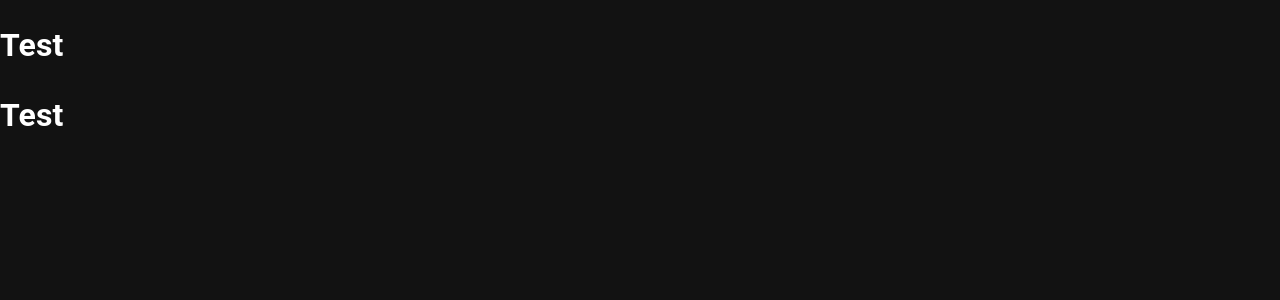
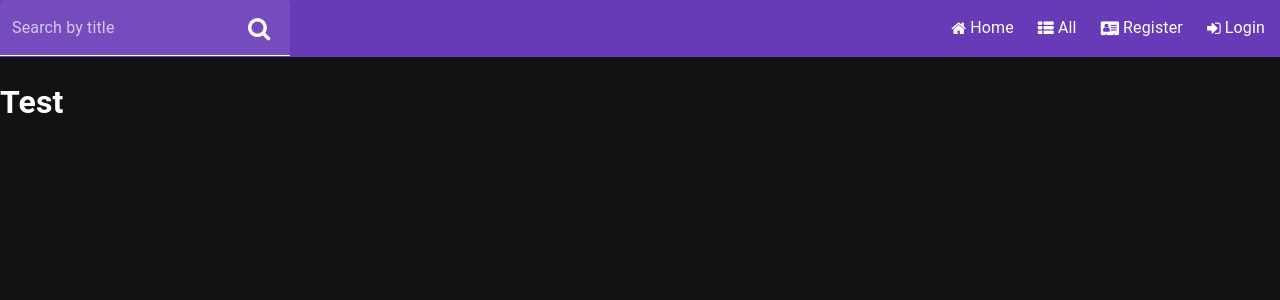
Before and after one commit to RyotaMitaraiWeb/ecommerce-client, a React (Create React App) app: page / in a window 1280 px wide. Shown: the top 300 px of the page. Built offline with nearby package versions, Linux system fonts and the light colour scheme.

Commit message:
restructure basic layout to properly display the router outlet

```diff
--- a/src/index.tsx
+++ b/src/index.tsx
@@ -14,7 +14,6 @@ const root = createRoot(container);
 root.render(
     <React.StrictMode>
         <Provider store={store}>
-            <RouterProvider router={router} />
             <App />
         </Provider>
     </React.StrictMode>
--- a/src/router.tsx
+++ b/src/router.tsx
@@ -1,13 +1,29 @@
-import { createBrowserRouter } from 'react-router-dom';
+import { createBrowserRouter, Outlet } from 'react-router-dom';
+import { Header } from './components/Header/Header';
 import { Home } from './components/Home/Home';
+
+export default function Layout() {
+    return (
+        <>
+            <Header />
+            <Outlet />
+        </>
+    )
+}
 
 export const router = createBrowserRouter([
     {
+        element: <Layout />,
+        children: [
+            {
                 path: '/',
                 element: <Home />,
+                index: true,
             },
             {
                 path: 'about',
                 element: <h1>About</h1>
             }
+        ]
+    }
 ]);
```
Lines whose indentation alone changed are shown as unchanged.
